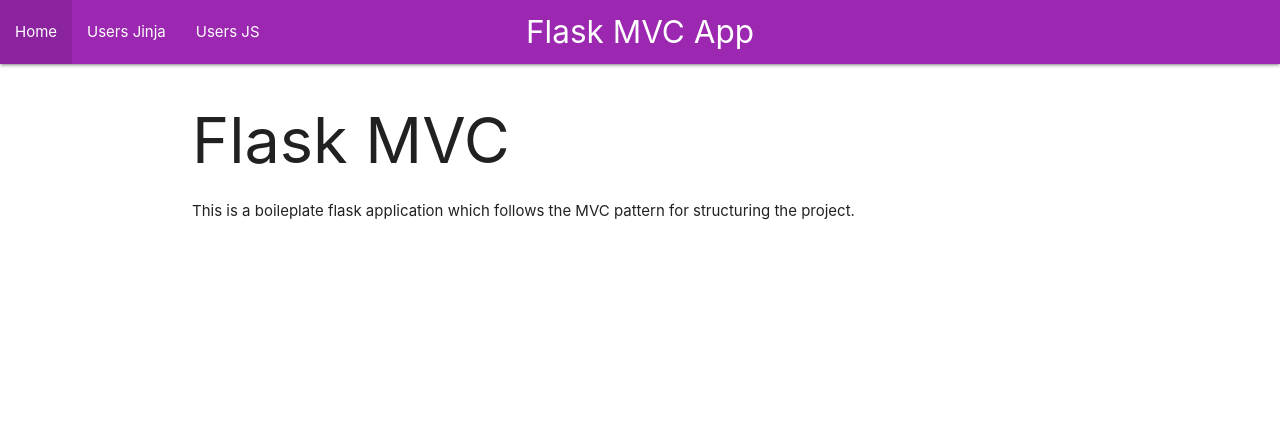
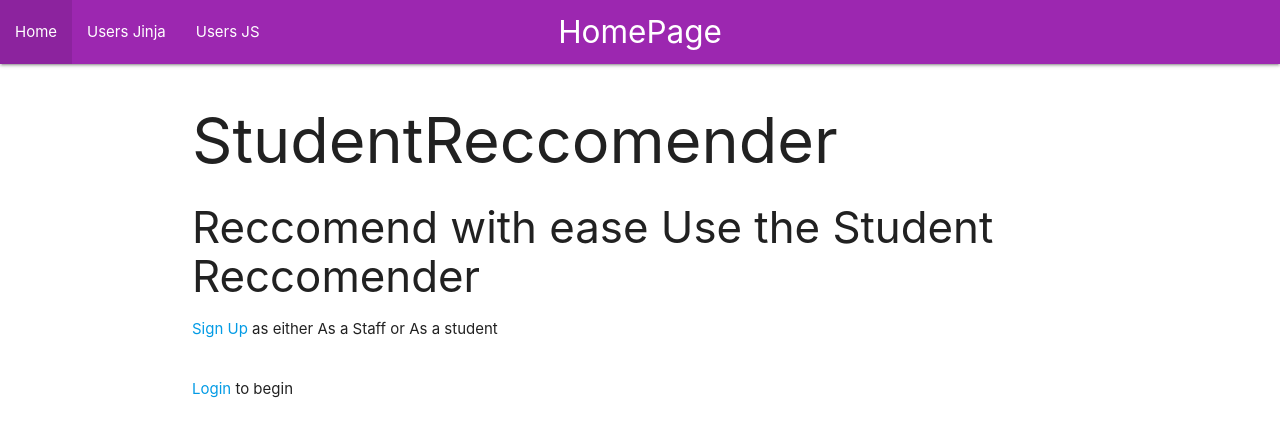
Before and after one commit to derwinjack/Recommendation-app, a Flask app: page / in a window 1280 px wide. Shown: the top 437 px of the page. Run offline with Flask 2, Linux system fonts and the light colour scheme.

Commit message:
Update index.html

```diff
--- a/App/templates/index.html
+++ b/App/templates/index.html
@@ -1,10 +1,31 @@
 {% extends "layout.html" %}
-{% block title %}Flask MVC App{% endblock %}
-{% block page %}Flask MVC App{% endblock %}
+{% block title %}HomePage | StudentReccomender{% endblock %}
+{% block page %}HomePage{% endblock %}
+
+
+{% block link%}
+<ul id="nav-mobile" class="right">
+    <li><a href="/signup">Sign Up Now</a></li>
+    <li><a href="/login">Login</a></li>
+</ul>
+{% endblock %}
+
 
 {{ super() }}
 
 {% block content %}
-    <h1>Flask MVC</h1>
-    <p>This is a boileplate flask application which follows the MVC pattern for structuring the project.</p>
+
+<h1>StudentReccomender</h1>
+<h3>Reccomend with ease Use the Student Reccomender</h3>
+<p>
+    <a class="button_text" href="/signup">Sign Up</a>
+    as either
+	<span class="button__text">As a Staff </span> or
+    <span class="button__text">As a student</span>
+</p>
+<p>
+    <br />
+    <a class="button__text" href="/login">Login</a> to begin
+</p>
+
 {% endblock %}
```
